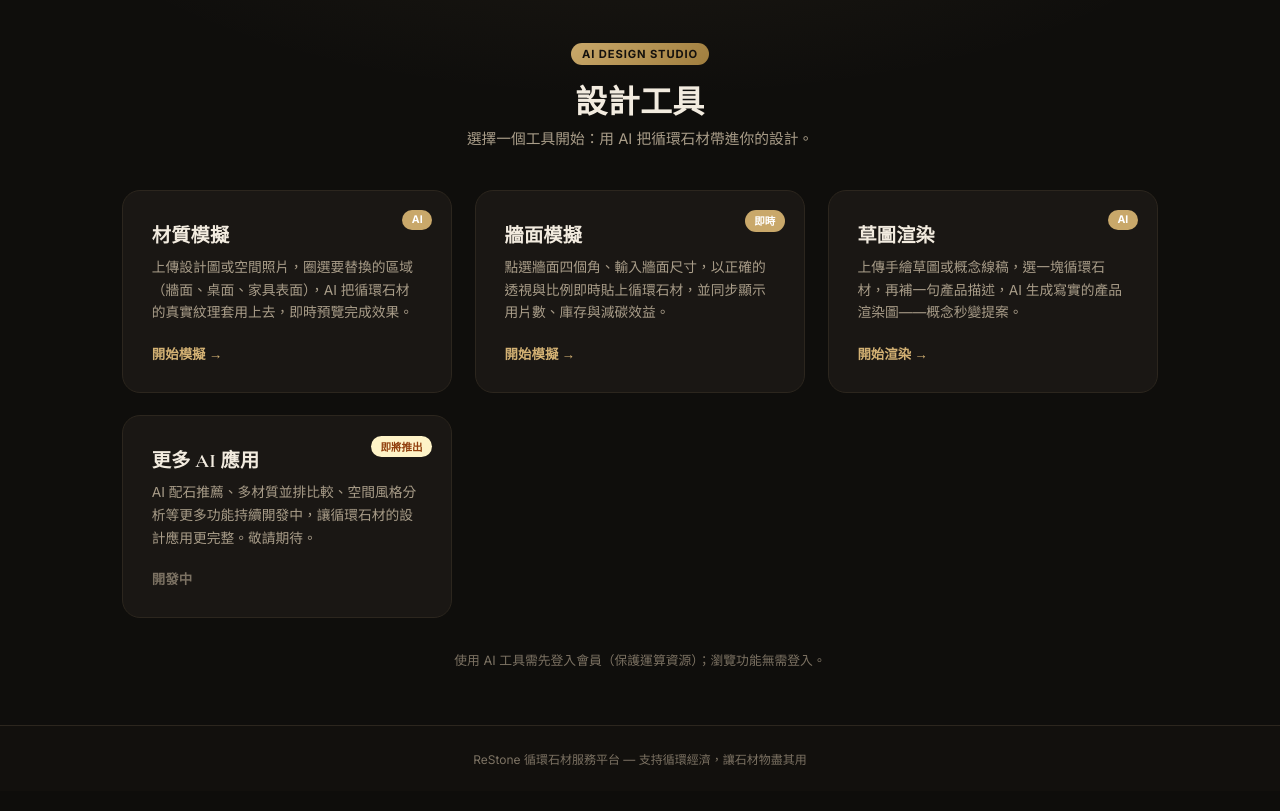
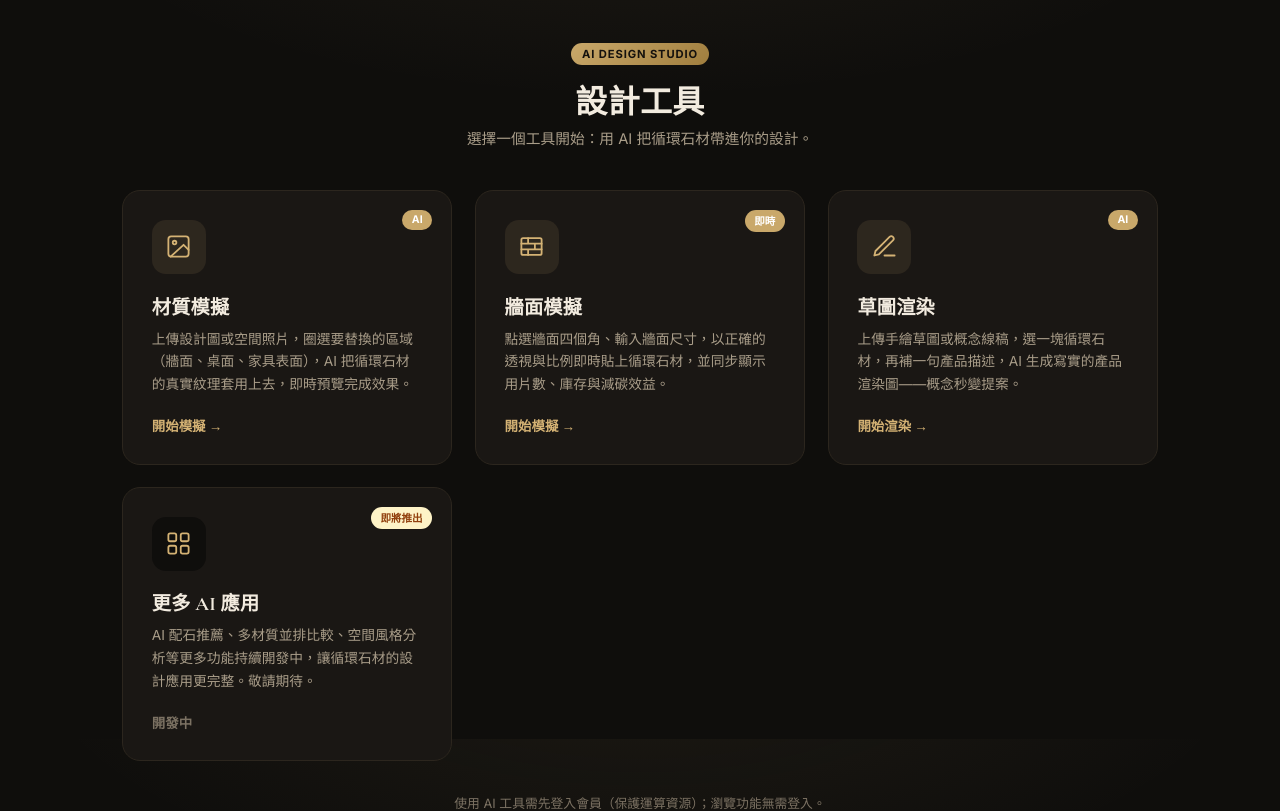
Before and after one commit to clie945-tech/stone-database, a Flask app: page /studio in a window 1280 px wide. Shown: the part 61-872 px from the top of the page. Before the commit the page ends 826 px from the top, so only its background shows below. Run offline with Flask 3, Linux system fonts and the light colour scheme.

Commit message:
以簡約線條 SVG 圖示取代移除的 emoji
- Studio 工具卡：材質模擬(影像)、牆面模擬(磚牆)、草圖渲染(鉛筆)、
  更多應用(九宮格) 四個 stroke 線條圖示，跟隨主題色(currentColor)
- 上傳區(草圖/牆面/以圖搜圖)：上傳/搜尋線條圖示取代原 emoji
- 空狀態(我的設計/會員頁)：影像線條圖示
- 圖示皆用 currentColor + 主題變數著色，深淺主題自動相容

Co-Authored-By: Claude Fable 5 <noreply@anthropic.com>

```diff
--- a/templates/customer_dashboard.html
+++ b/templates/customer_dashboard.html
@@ -51,7 +51,8 @@
     .inquiry-message { font-size: 0.85rem; color: var(--text-muted); line-height: 1.65; }
 
     .empty { text-align: center; padding: 5rem 2rem; color: var(--text-muted); }
-    .empty-icon { font-size: 3rem; opacity: 0.15; margin-bottom: 1rem; }
+    .empty-icon { font-size: 3rem; opacity: 0.25; margin-bottom: 1rem; color: var(--text-light); }
+    .empty-icon svg { width: 44px; height: 44px; }
     .empty h3 { font-size: 1rem; font-weight: 600; color: var(--text); margin-bottom: 0.4rem; }
     .empty a { color: var(--blue); text-decoration: none; font-weight: 600; }
 
@@ -218,6 +219,7 @@
     </div>
   {% else %}
     <div class="empty">
+      <div class="empty-icon"><svg viewBox="0 0 24 24" fill="none" stroke="currentColor" stroke-width="1.4" stroke-linecap="round" stroke-linejoin="round"><rect x="3" y="3" width="18" height="18" rx="2.5"/><circle cx="8.5" cy="8.5" r="1.6"/><path d="m21 15-4.5-4.5L5 21"/></svg></div>
       <h3>尚無設計紀錄</h3>
       <p>前往 <a href="/studio">設計工具</a>，用循環石材設計後作品會顯示在這裡</p>
     </div>
--- a/templates/image_search.html
+++ b/templates/image_search.html
@@ -65,7 +65,8 @@
     }
     .upload-area.has-file { padding: 1.5rem; background: white; border-style: solid; }
     .upload-area input[type="file"] { position: absolute; inset: 0; opacity: 0; cursor: pointer; width: 100%; height: 100%; }
-    .upload-icon { font-size: 3rem; margin-bottom: 0.6rem; }
+    .upload-icon { color: var(--blue); opacity: 0.65; margin-bottom: 0.6rem; }
+    .upload-icon svg { width: 38px; height: 38px; }
     .upload-title { font-size: 1.05rem; font-weight: 700; color: var(--text); margin-bottom: 0.3rem; }
     .upload-hint { font-size: 0.8rem; color: var(--text-muted); }
     .preview-row { display: flex; align-items: center; gap: 1rem; }
@@ -186,7 +187,7 @@
       <div class="upload-area" id="uploadArea">
         <input type="file" name="reference" id="refFile" accept="image/*,.heic,.heif" required onchange="previewRef(this)" />
         <div id="placeholderUI">
-          <div class="upload-icon"></div>
+          <div class="upload-icon"><svg viewBox="0 0 24 24" fill="none" stroke="currentColor" stroke-width="1.5" stroke-linecap="round" stroke-linejoin="round"><circle cx="11" cy="11" r="7"/><path d="m20 20-3.5-3.5"/></svg></div>
           <div class="upload-title">點擊或拖曳上傳參考圖片</div>
           <div class="upload-hint">支援 JPG／PNG／HEIC（iPhone）／GIF／WEBP，最大 32MB</div>
         </div>
--- a/templates/my_designs.html
+++ b/templates/my_designs.html
@@ -51,7 +51,8 @@
     .card-actions .del:hover { background:#FEF2F2; }
 
     .empty { text-align:center; padding:5rem 2rem; color:var(--text-muted); }
-    .empty-icon { font-size:3rem; opacity:0.15; margin-bottom:1rem; }
+    .empty-icon { opacity:0.3; margin-bottom:1rem; color:var(--text-light); }
+    .empty-icon svg { width:44px; height:44px; }
     .empty h3 { font-size:1rem; font-weight:600; color:var(--text); margin-bottom:0.4rem; }
     .empty a { color:var(--blue); text-decoration:none; font-weight:600; }
 
@@ -116,6 +117,7 @@
     </div>
   {% else %}
     <div class="empty">
+      <div class="empty-icon"><svg viewBox="0 0 24 24" fill="none" stroke="currentColor" stroke-width="1.4" stroke-linecap="round" stroke-linejoin="round"><rect x="3" y="3" width="18" height="18" rx="2.5"/><circle cx="8.5" cy="8.5" r="1.6"/><path d="m21 15-4.5-4.5L5 21"/></svg></div>
       <h3>尚無設計紀錄</h3>
       <p>前往 <a href="/studio">設計工具</a>，用循環石材設計後，作品會自動保存在這裡</p>
     </div>
--- a/templates/sketch.html
+++ b/templates/sketch.html
@@ -29,7 +29,8 @@
     .step-num{display:inline-flex;width:22px;height:22px;border-radius:50%;background:var(--blue);color:#fff;font-size:.75rem;align-items:center;justify-content:center;font-weight:700}
     .upload-zone{border:2px dashed var(--blue-mid);border-radius:14px;padding:2.2rem 1rem;text-align:center;cursor:pointer;transition:all .15s;color:var(--text-muted)}
     .upload-zone:hover,.upload-zone.dragover{background:var(--blue-light);border-color:var(--blue)}
-    .upload-zone .ic{font-size:2rem;opacity:.5}
+    .upload-zone .ic{margin-bottom:.5rem;color:var(--blue);opacity:.65}
+    .upload-zone .ic svg{width:34px;height:34px}
     .preview-wrap{margin-top:1rem;display:none}
     .preview-wrap img{width:100%;border-radius:12px;border:1px solid var(--border)}
     .reupload{margin-top:.6rem;font-size:.78rem;color:var(--blue);background:none;border:none;cursor:pointer;font-weight:600}
@@ -94,6 +95,7 @@
     <div class="panel">
       <div class="panel-title"><span class="step-num">1</span> 上傳設計草圖</div>
       <div class="upload-zone" id="upload-zone">
+      <div class="ic"><svg viewBox="0 0 24 24" fill="none" stroke="currentColor" stroke-width="1.5" stroke-linecap="round" stroke-linejoin="round"><path d="M12 16V4"/><path d="m7.5 8.5 4.5-4.5 4.5 4.5"/><path d="M4 16v2.5A1.5 1.5 0 0 0 5.5 20h13a1.5 1.5 0 0 0 1.5-1.5V16"/></svg></div>
       <div>點擊或拖曳上傳草圖<br><span style="font-size:.75rem">手繪線稿、概念圖皆可（JPG / PNG / HEIC）</span></div>
       </div>
       <input type="file" id="sketch-file" accept="image/*,.heic,.heif" style="display:none">
--- a/templates/studio.html
+++ b/templates/studio.html
@@ -25,7 +25,8 @@
     .grid{display:grid;grid-template-columns:repeat(auto-fit,minmax(280px,1fr));gap:1.4rem}
     .tool{display:flex;flex-direction:column;background:var(--white);border:1px solid var(--border);border-radius:18px;padding:1.8rem;text-decoration:none;color:var(--text);transition:all .18s;position:relative;overflow:hidden}
     .tool:hover{box-shadow:0 12px 32px rgba(37,99,235,.12);transform:translateY(-3px);border-color:var(--blue-mid)}
-    .tool .ic{width:54px;height:54px;border-radius:14px;display:flex;align-items:center;justify-content:center;font-size:1.7rem;background:linear-gradient(135deg,var(--blue-light),#F5F3FF);margin-bottom:1.1rem}
+    .tool .ic{width:54px;height:54px;border-radius:14px;display:flex;align-items:center;justify-content:center;background:var(--blue-light);color:var(--blue);margin-bottom:1.1rem}
+    .tool .ic svg{width:27px;height:27px}
     .tool h2{font-size:1.2rem;font-weight:800;margin-bottom:.5rem}
     .tool .desc{font-size:.86rem;color:var(--text-muted);line-height:1.65;flex:1}
     .tool .go{margin-top:1.2rem;font-size:.84rem;font-weight:700;color:var(--blue);display:flex;align-items:center;gap:.3rem}
@@ -66,6 +67,7 @@
   <div class="grid">
     <a href="/design-tool" class="tool">
       <span class="badge ai">AI</span>
+      <div class="ic"><svg viewBox="0 0 24 24" fill="none" stroke="currentColor" stroke-width="1.6" stroke-linecap="round" stroke-linejoin="round"><rect x="3" y="3" width="18" height="18" rx="2.5"/><circle cx="8.5" cy="8.5" r="1.6"/><path d="m21 15-4.5-4.5L5 21"/></svg></div>
       <h2>材質模擬</h2>
       <div class="desc">上傳設計圖或空間照片，圈選要替換的區域（牆面、桌面、家具表面），AI 把循環石材的真實紋理套用上去，即時預覽完成效果。</div>
       <div class="go">開始模擬 →</div>
@@ -73,6 +75,7 @@
 
     <a href="/wall" class="tool">
       <span class="badge ai">即時</span>
+      <div class="ic"><svg viewBox="0 0 24 24" fill="none" stroke="currentColor" stroke-width="1.6" stroke-linecap="round" stroke-linejoin="round"><rect x="3" y="4.5" width="18" height="15" rx="1.5"/><path d="M3 9.5h18M3 14.5h18M9 4.5v5M15 9.5v5M9 14.5v5"/></svg></div>
       <h2>牆面模擬</h2>
       <div class="desc">點選牆面四個角、輸入牆面尺寸，以正確的透視與比例即時貼上循環石材，並同步顯示用片數、庫存與減碳效益。</div>
       <div class="go">開始模擬 →</div>
@@ -80,6 +83,7 @@
 
     <a href="/sketch" class="tool">
       <span class="badge ai">AI</span>
+      <div class="ic"><svg viewBox="0 0 24 24" fill="none" stroke="currentColor" stroke-width="1.6" stroke-linecap="round" stroke-linejoin="round"><path d="M12 20h9"/><path d="M16.5 3.5a2.12 2.12 0 0 1 3 3L7 19l-4 1 1-4 12.5-12.5Z"/></svg></div>
       <h2>草圖渲染</h2>
       <div class="desc">上傳手繪草圖或概念線稿，選一塊循環石材，再補一句產品描述，AI 生成寫實的產品渲染圖——概念秒變提案。</div>
       <div class="go">開始渲染 →</div>
@@ -87,6 +91,7 @@
 
     <div class="tool soon">
       <span class="badge soon">即將推出</span>
+      <div class="ic"><svg viewBox="0 0 24 24" fill="none" stroke="currentColor" stroke-width="1.6" stroke-linecap="round" stroke-linejoin="round"><rect x="3" y="3" width="7" height="7" rx="1.6"/><rect x="14" y="3" width="7" height="7" rx="1.6"/><rect x="3" y="14" width="7" height="7" rx="1.6"/><rect x="14" y="14" width="7" height="7" rx="1.6"/></svg></div>
       <h2>更多 AI 應用</h2>
       <div class="desc">AI 配石推薦、多材質並排比較、空間風格分析等更多功能持續開發中，讓循環石材的設計應用更完整。敬請期待。</div>
       <div class="go" style="color:var(--text-light)">開發中</div>
--- a/templates/wall.html
+++ b/templates/wall.html
@@ -30,7 +30,8 @@
     .step-num{display:inline-flex;width:22px;height:22px;border-radius:50%;background:var(--blue);color:#fff;font-size:.75rem;align-items:center;justify-content:center;font-weight:700;flex-shrink:0}
     .upload-zone{border:2px dashed var(--blue-mid);border-radius:14px;padding:3rem 1rem;text-align:center;cursor:pointer;transition:all .15s;color:var(--text-muted)}
     .upload-zone:hover,.upload-zone.dragover{background:var(--blue-light);border-color:var(--blue)}
-    .upload-zone .ic{font-size:2rem;opacity:.5}
+    .upload-zone .ic{margin-bottom:.5rem;color:var(--blue);opacity:.65}
+    .upload-zone .ic svg{width:34px;height:34px}
     .canvas-wrap{display:none;position:relative}
     .canvas-wrap.active{display:block}
     #wall-canvas{width:100%;border-radius:12px;border:1px solid var(--border);display:block;touch-action:none;cursor:crosshair}
@@ -104,6 +105,7 @@
     <div class="panel">
       <div class="panel-title"><span class="step-num">1</span> 上傳空間照片，依序點選牆面四個角</div>
       <div class="upload-zone" id="upload-zone">
+      <div class="ic"><svg viewBox="0 0 24 24" fill="none" stroke="currentColor" stroke-width="1.5" stroke-linecap="round" stroke-linejoin="round"><path d="M12 16V4"/><path d="m7.5 8.5 4.5-4.5 4.5 4.5"/><path d="M4 16v2.5A1.5 1.5 0 0 0 5.5 20h13a1.5 1.5 0 0 0 1.5-1.5V16"/></svg></div>
       <div>點擊或拖曳上傳室內空間照片<br><span style="font-size:.75rem">JPG / PNG / HEIC（iPhone 照片可直接上傳）</span></div>
       </div>
       <input type="file" id="photo-file" accept="image/*,.heic,.heif" style="display:none">
```
